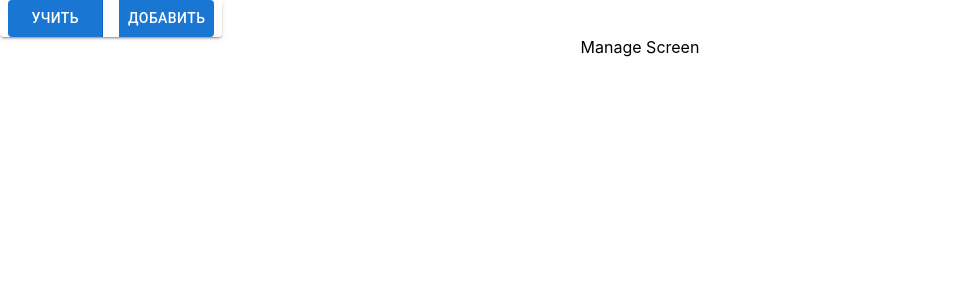
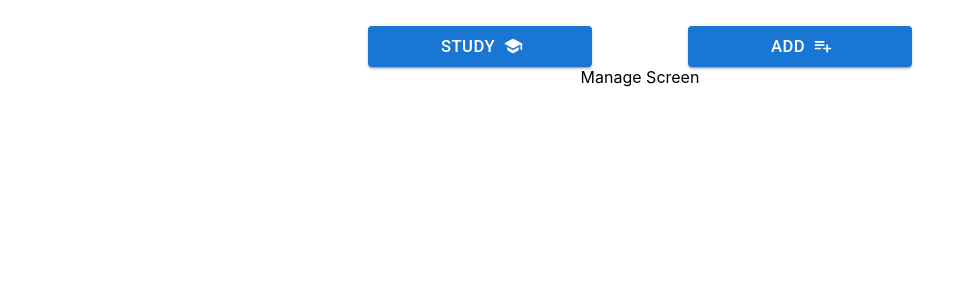
Before and after one commit to rustscr1pt/study-chinese-ts, a React (Create React App) app: page / in a window 1280 px wide. Shown: the top 300 px of the page, without its empty margins (0-976 px from the left). Built offline with nearby package versions, Linux system fonts and the light colour scheme.

Commit message:
// installed and added mui icons

```diff
--- a/package.json
+++ b/package.json
@@ -6,7 +6,8 @@
     "@emotion/react": "^11.13.3",
     "@emotion/styled": "^11.13.0",
     "@gsap/react": "^2.1.1",
-    "@mui/material": "^6.1.4",
+    "@mui/icons-material": "^6.1.5",
+    "@mui/material": "^6.1.5",
     "@reduxjs/toolkit": "^2.3.0",
     "@testing-library/jest-dom": "^5.17.0",
     "@testing-library/react": "^13.4.0",
--- a/src/Screens/TopWrapper/ChangeScreenButtonGroup/ChangeScreenButtonGroup.component.tsx
+++ b/src/Screens/TopWrapper/ChangeScreenButtonGroup/ChangeScreenButtonGroup.component.tsx
@@ -1,14 +1,28 @@
 import {Button} from "@mui/material";
-import {ButtonGroup} from "@mui/material";
+import "./ChangeScreenButtonGroup.style.sass";
+import SchoolRoundedIcon from '@mui/icons-material/SchoolRounded';
+import PlaylistAddRoundedIcon from '@mui/icons-material/PlaylistAddRounded';
+
 
 const ChangeScreenButtonGroupComponent = () => {
-    return <div style={{width : "100%"}}>
-        <ButtonGroup
-            variant="contained"
-        >
-            <Button sx={{flex : 1, mx : 1}}>Учить</Button>
-            <Button sx={{flex : 1, mx : 1}}>Добавить</Button>
-        </ButtonGroup>
+    return <div className="ChangeScreenButtonGroup">
+        <div className="ChangeScreenButtonGroup__div">
+            <Button
+                variant="contained"
+                sx={{width : "35%", fontSize : "1.3vw"}}
+                endIcon={<SchoolRoundedIcon/>}
+                onClick={() => {}}
+            >
+                Study
+            </Button>
+            <Button
+                variant="contained"
+                sx={{width : "35%", fontSize : "1.3vw"}}
+                endIcon={<PlaylistAddRoundedIcon/>}
+            >
+                Add
+            </Button>
+        </div>
     </div>
 }
 export default ChangeScreenButtonGroupComponent;
--- /dev/null
+++ b/src/Screens/TopWrapper/ChangeScreenButtonGroup/ChangeScreenButtonGroup.style.sass
@@ -0,0 +1,11 @@
+.ChangeScreenButtonGroup
+  display: flex
+  flex-direction: row
+  justify-content: center
+  width: 100%
+  &__div
+    display: flex
+    flex-direction: row
+    justify-content: space-around
+    width: 50%
+    margin-top: 2%
```
Also changed, not shown: 1 other file (tests, documents, lock files or other folders).
